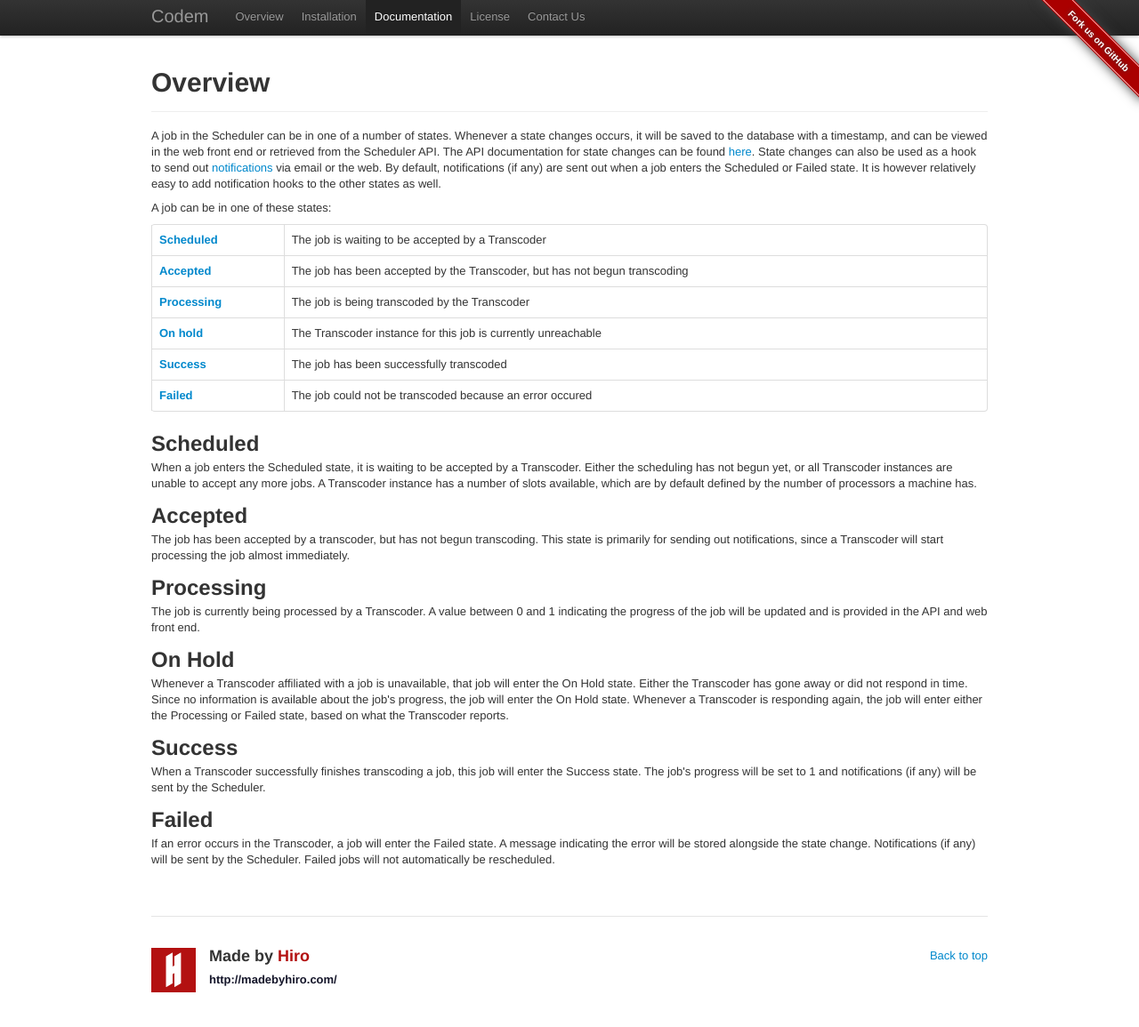
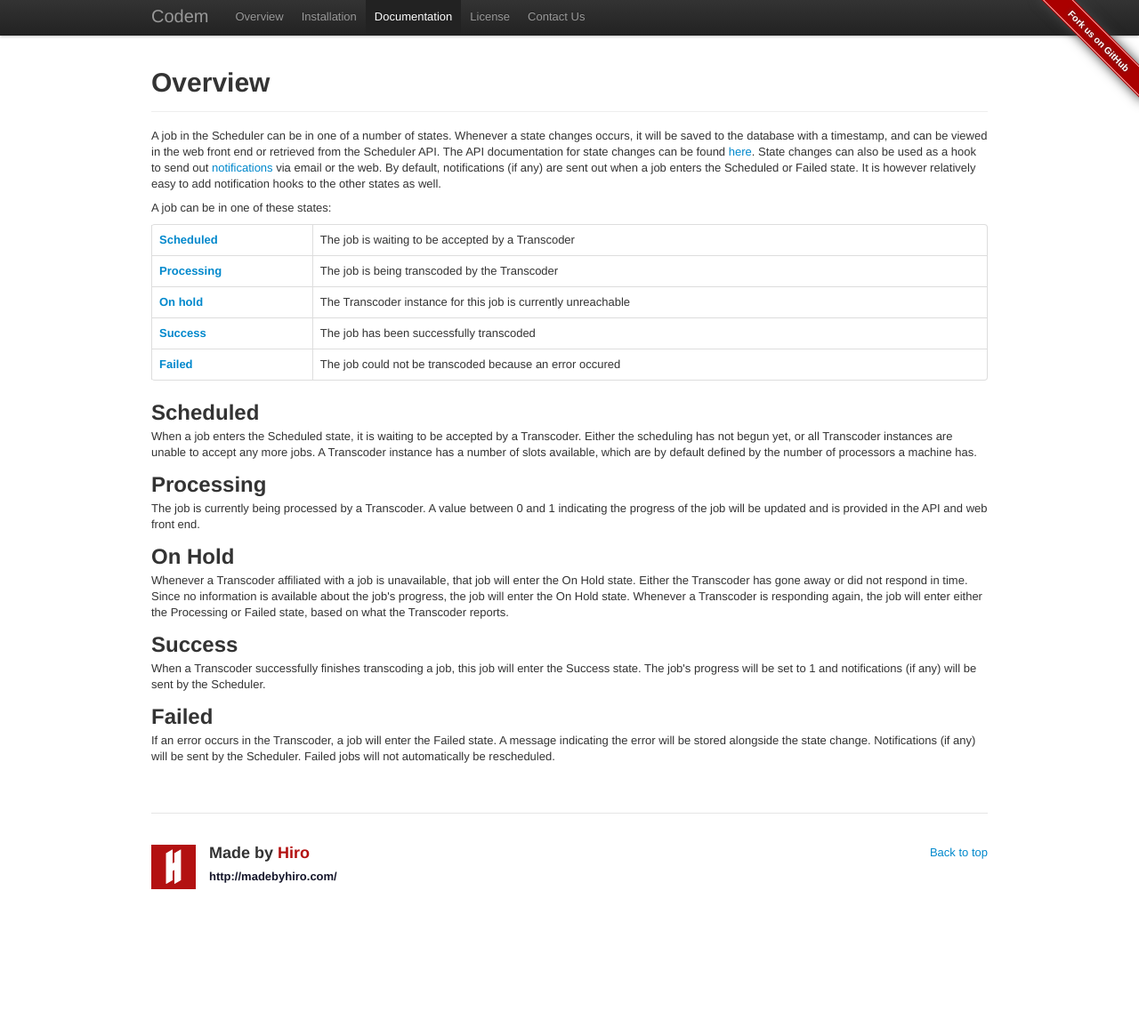
Before and after one commit to madebyhiro/codem, a Jekyll site: the page built from documentation/states.html, in a window 1280 px wide and 1156 px high. Shown: the whole window at 89% size. Built offline with Jekyll 4.4.1, drawn with Linux system fonts in a browser that asks for light colours; nearby versions of some CDN libraries.

Commit message:
Updated documentation: no Accepted state

```diff
--- a/documentation/states.html
+++ b/documentation/states.html
@@ -18,10 +18,6 @@ layout: application
   <tr>
     <th><a href="#scheduled">Scheduled</a></th>
     <td>The job is waiting to be accepted by a Transcoder</td>
-  </tr>
-  <tr>
-    <th><a href="#accepted">Accepted</a></th>
-    <td>The job has been accepted by the Transcoder, but has not begun transcoding</td>
   </tr>
   <tr>
     <th><a href="#processing">Processing</a></th>
@@ -48,12 +44,6 @@ layout: application
 	machine has.
 </p>
 
-<h2 id="accepted">Accepted</h2>
-<p>
-	The job has been accepted by a transcoder, but has not begun transcoding. This state is primarily for sending out notifications, since a Transcoder
-	will start processing the job almost immediately.
-</p>
-
 <h2 id="processing">Processing</h2>
 <p>
 	The job is currently being processed by a Transcoder. A value between 0 and 1 indicating the progress of the job will be updated and is provided
```
